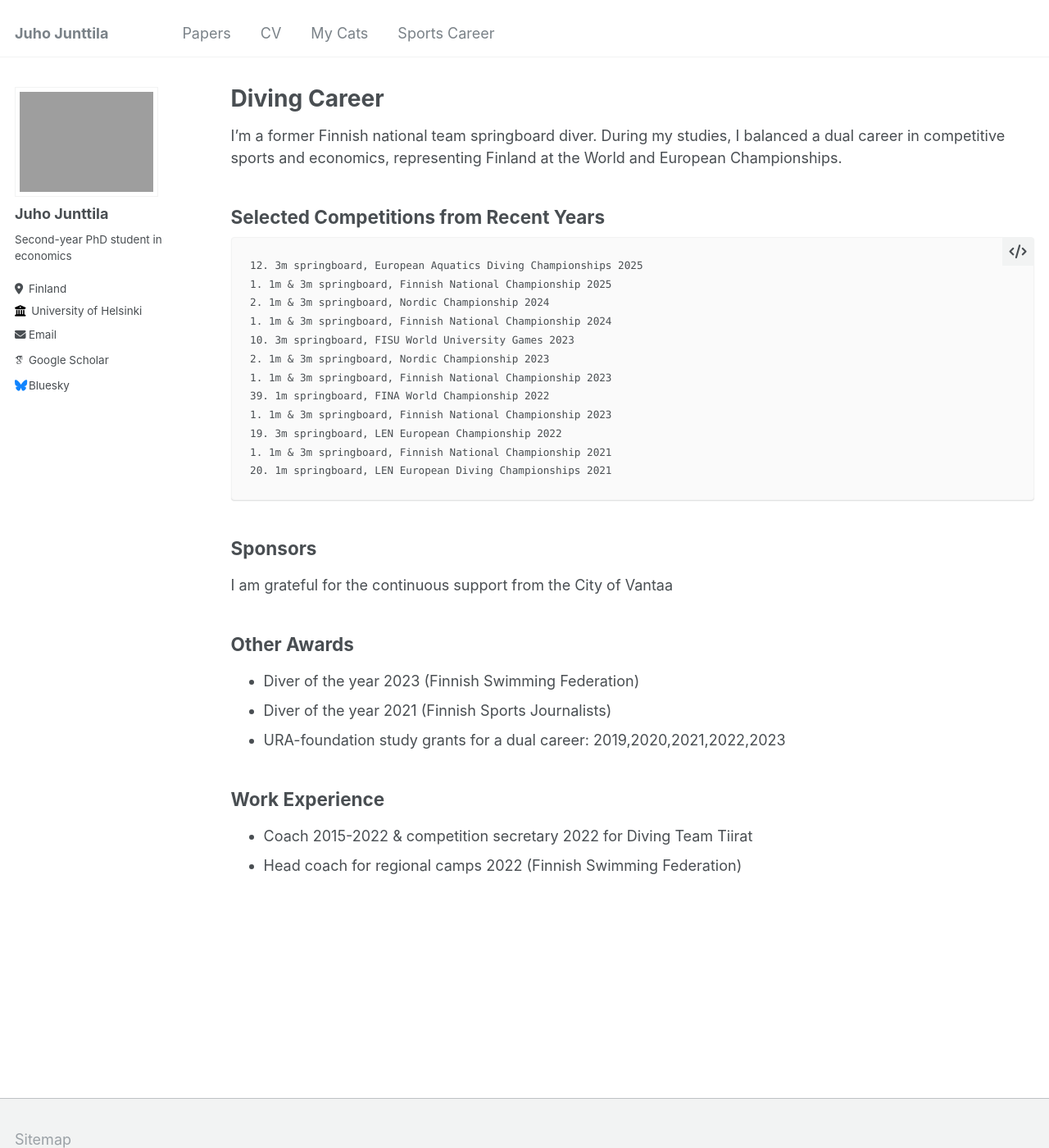
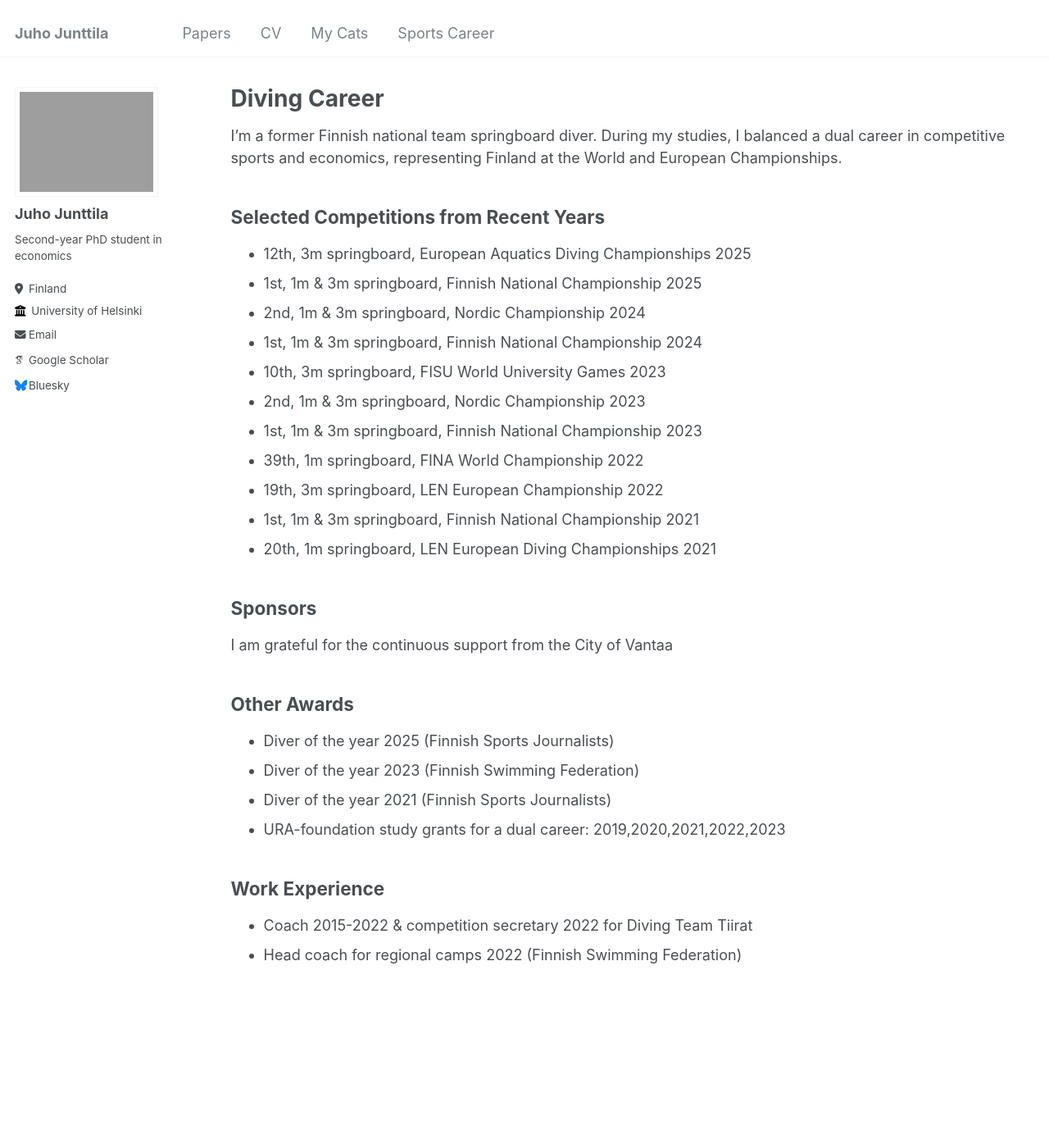
Before and after one commit to Juho-Junttila/Juho-Junttila.github.io, a Jekyll site: the page built from _pages/sports.md, in a window 1280 px wide and 1400 px high. Shown: the whole window at 82% size. Built offline with Jekyll 4.4.1, drawn with Linux system fonts in a browser that asks for light colours; some web fonts are replaced.

Commit message:
Improve site performance and formatting
- Add mobile responsive layout for cat gallery (1 column on mobile)
- Fix sports page formatting (convert code block to bullet list)
- Add ordinal numbers to competition results (1st, 2nd, etc.)

Co-Authored-By: Claude Sonnet 4.5 <noreply@anthropic.com>

```diff
--- a/_pages/sports.md
+++ b/_pages/sports.md
@@ -14,20 +14,17 @@ I'm a former Finnish national team springboard diver. During my studies, I balan
 
 Selected Competitions from Recent Years
 ----
-~~~
-12. 3m springboard, European Aquatics Diving Championships 2025
-1. 1m & 3m springboard, Finnish National Championship 2025
-2. 1m & 3m springboard, Nordic Championship 2024
-1. 1m & 3m springboard, Finnish National Championship 2024
-10. 3m springboard, FISU World University Games 2023
-2. 1m & 3m springboard, Nordic Championship 2023
-1. 1m & 3m springboard, Finnish National Championship 2023
-39. 1m springboard, FINA World Championship 2022
-1. 1m & 3m springboard, Finnish National Championship 2023
-19. 3m springboard, LEN European Championship 2022
-1. 1m & 3m springboard, Finnish National Championship 2021
-20. 1m springboard, LEN European Diving Championships 2021
-~~~
+* 12th, 3m springboard, European Aquatics Diving Championships 2025
+* 1st, 1m & 3m springboard, Finnish National Championship 2025
+* 2nd, 1m & 3m springboard, Nordic Championship 2024
+* 1st, 1m & 3m springboard, Finnish National Championship 2024
+* 10th, 3m springboard, FISU World University Games 2023
+* 2nd, 1m & 3m springboard, Nordic Championship 2023
+* 1st, 1m & 3m springboard, Finnish National Championship 2023
+* 39th, 1m springboard, FINA World Championship 2022
+* 19th, 3m springboard, LEN European Championship 2022
+* 1st, 1m & 3m springboard, Finnish National Championship 2021
+* 20th, 1m springboard, LEN European Diving Championships 2021
 
 Sponsors
 ----
@@ -36,7 +33,7 @@ I am grateful for the continuous support from the City of Vantaa
 
 Other Awards
 ----
-
+* Diver of the year 2025 (Finnish Sports Journalists)
 * Diver of the year 2023 (Finnish Swimming Federation)
 * Diver of the year 2021 (Finnish Sports Journalists)
 * URA-foundation study grants for a dual career: 2019,2020,2021,2022,2023
```
Also changed, not shown: _pages/cats.md (+11 -0 lines).
